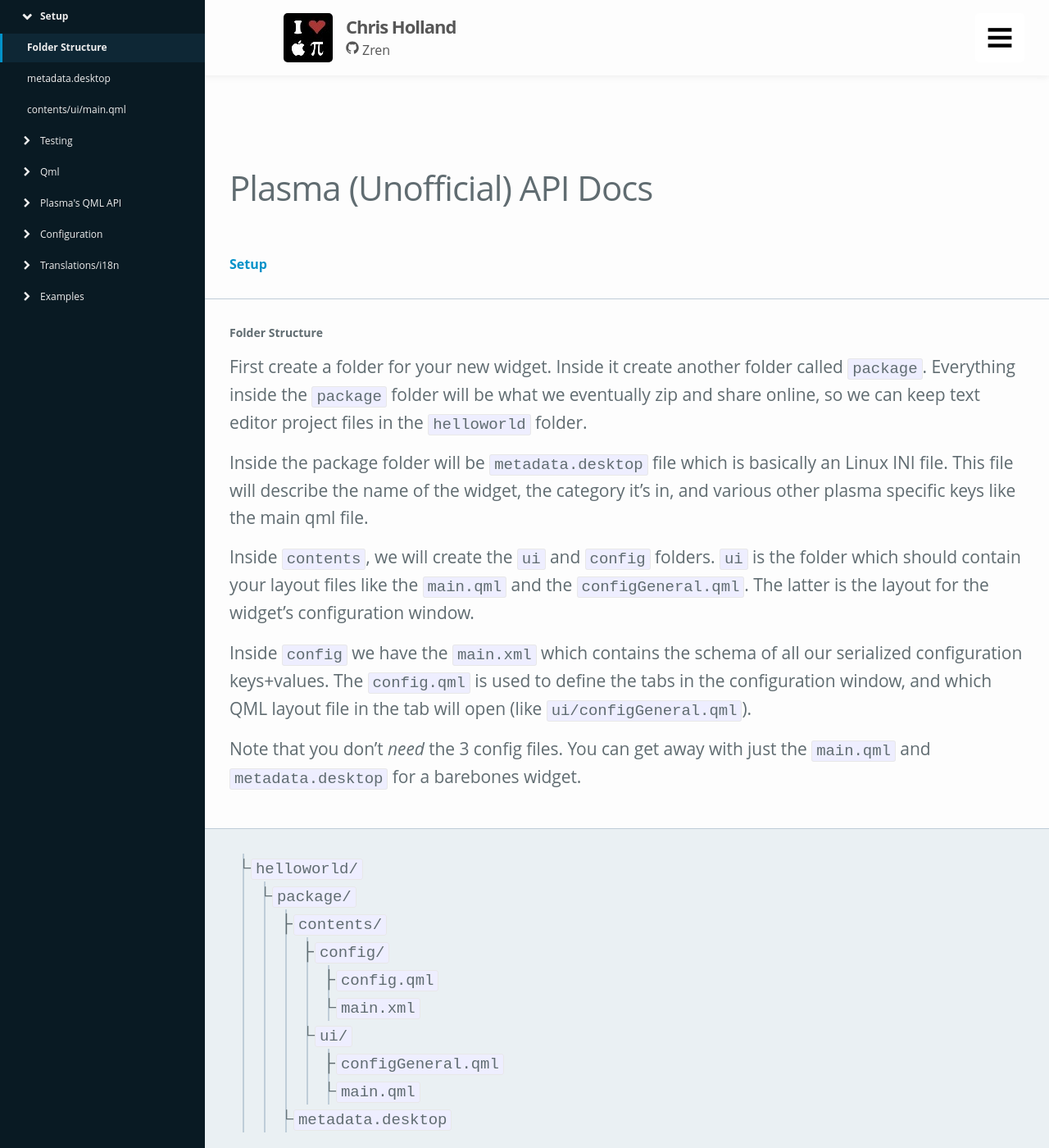
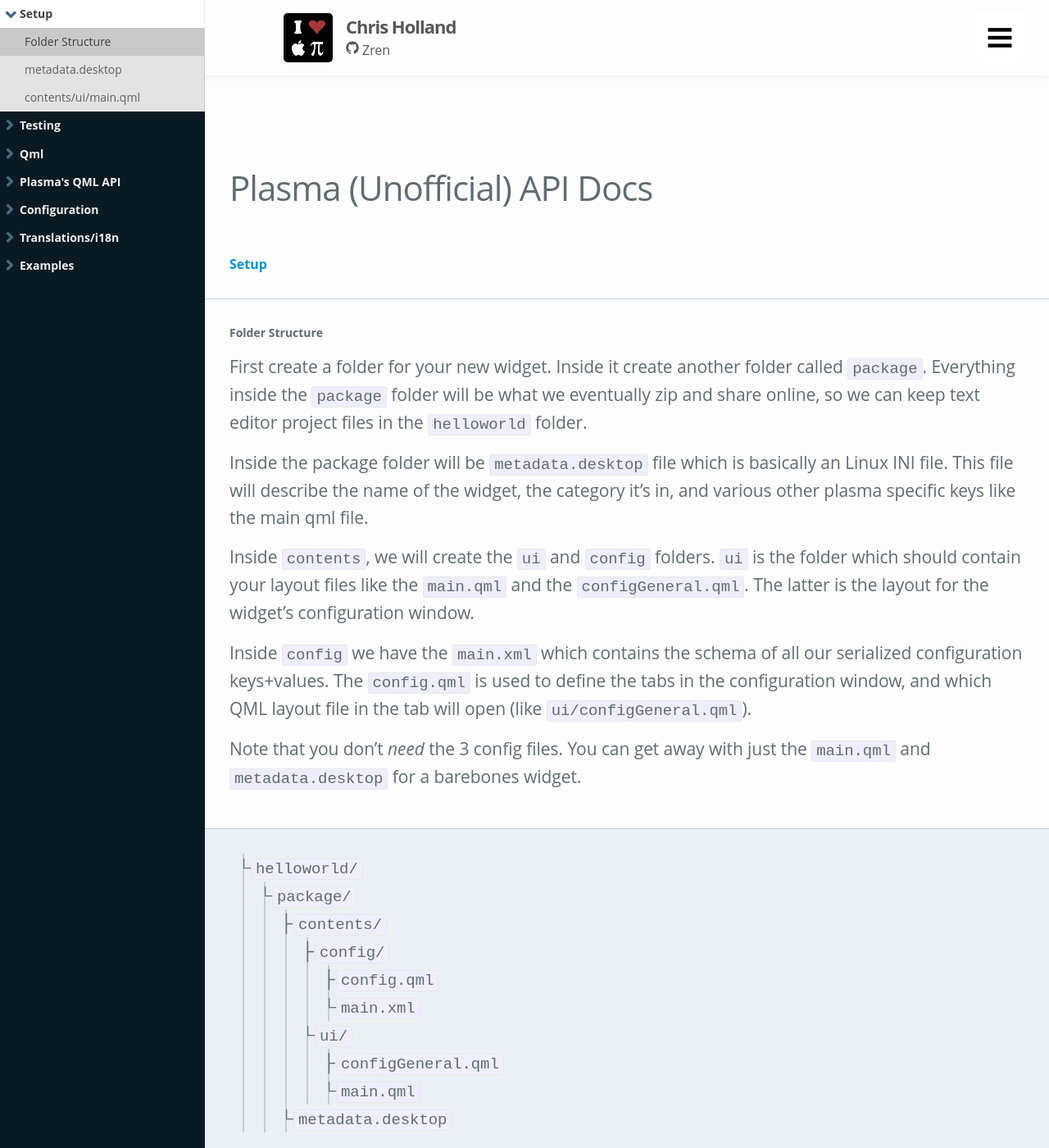
Before and after one commit to Zren/zren.github.io, a Jekyll site: the page built from kde_docs.md, in a window 1280 px wide and 1400 px high. Shown: the whole window at 82% size. Built offline with Jekyll 4.4.1, drawn with Linux system fonts in a browser that asks for light colours.

Commit message:
Recolor sidemenu using ReadTheDocs color scheme

```diff
--- a/_layouts/docpage.html
+++ b/_layouts/docpage.html
@@ -21,56 +21,70 @@ layout: fullwidthpage
 	overflow-y: auto;
 }
 
+/* Reset list defaults */
+#sidemenu li {
+	list-style-type: none;
+}
+#sidemenu ul {
+	margin-left: 0;
+}
+
+/* All Menu Buttons */
 #sidemenu a {
-	display: inline-block;
+	display: block;
 	color: #eee;
 	font-family: 'Open Sans',Lato,'Helvetica Neue',Helvetica,Arial,sans-serif;
-	font-size: 12px;
+	font-size: 14px;
 	width: 100%;
-	padding: 8px 30px;
+	padding: 6px 30px;
 	box-sizing: border-box;
 	letter-spacing: initial;
 }
+/* Menu Items */
 #sidemenu > ul > li > a {
-	padding-left: 27px;
+	padding-left: 6px;
+	font-weight: bold;
 }
 #sidemenu > ul > li > a:before {
 	font-family: FontAwesome;
 	content: "\f054";
-	margin-right: 10px;
+	margin-right: 6px;
 	display: inline-block;
 	text-align: center;
 	width: 12px;
+	color: #456a7e;
 }
 #sidemenu > ul > li > a:hover {
 	text-decoration: none;
 	color: #0392c9;
 }
+/* Inactive SubMenu Items */
+#sidemenu > ul > li:not(.active) > ul {
+	display: none;
+}
+/* Active Menu */
+#sidemenu > ul > li.active > a {
+	background-color: #fff;
+	border-right: #f0f0f0 1px solid;
+	color: #404040;
+}
 #sidemenu > ul > li.active > a:before {
 	content: "\f078";
 }
-#sidemenu > ul > li:not(.active) > ul {
-	display: none;
+/* Active SubMenu Items */
+#sidemenu > ul > li.active > ul > li > a {
+	background-color: #e3e3e3;
+	border-right: #c9c9c9 1px solid;
+	color: #606060;
 }
-#sidemenu li.active > a {
-	font-weight: bold;
+#sidemenu > ul > li.active > ul > li > a:hover {
+	text-decoration: none;
+	background-color: #d6d6d6;
 }
-#sidemenu ul ul li a {
-	border-left: 3px solid transparent;
-}
-#sidemenu ul ul li.active a {
-	border-left-color: #0392c9;
-	background-color: #0e2735;
-}
-#sidemenu ul ul a:hover {
-	text-decoration: none;
-	background-color: #0e2735;
-}
-#sidemenu li {
-	list-style-type: none;
-}
-#sidemenu ul {
-	margin-left: 0;
+/* Selected SubMenu Item */
+#sidemenu > ul > li.active > ul > li.active > a {
+	background-color: #c9c9c9;
+	color: #404040;
 }
 
 
```
